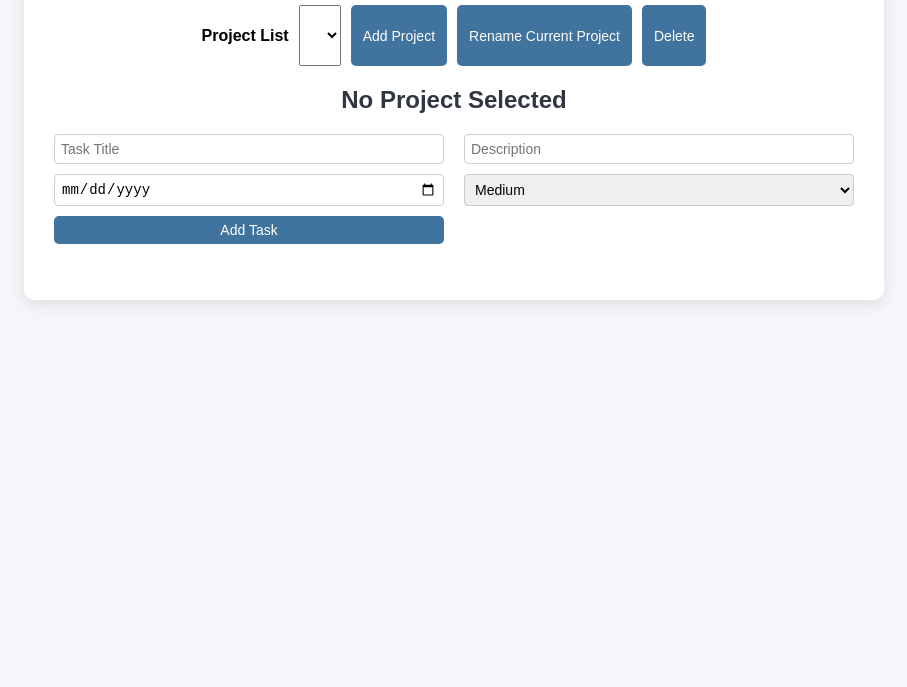
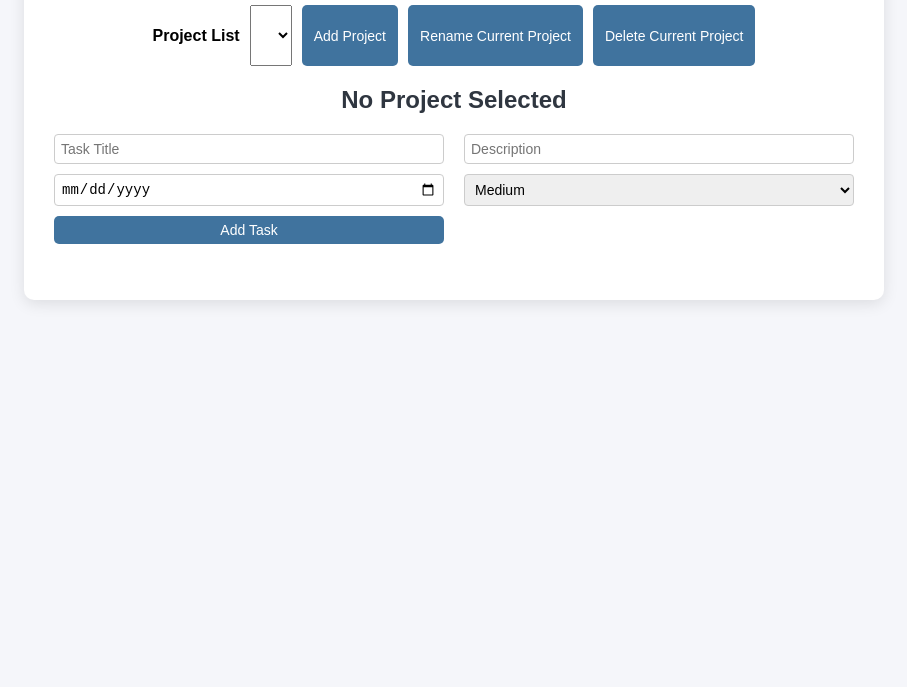
Before and after one commit to forever-fish-lover/CSIE-Project, a plain HTML site: page index.html in a window 1280 px wide. Shown: the part 113-800 px from the top of the page, without its empty margins (186-1093 px from the left). Drawn offline with Linux system fonts and the light colour scheme.

Commit message:
modified button presentation

```diff
--- a/index.html
+++ b/index.html
@@ -44,7 +44,7 @@
             <select id="projectDropdown"></select>
             <button onclick="createProject()">Add Project</button>
             <button onclick="renameProject()">Rename Current Project</button>
-            <button onclick="deleteProject()">Delete</button>
+            <button onclick="deleteProject()">Delete Current Project</button>
         </div>
 
         <h2 id="currentProjectName">No Project Selected</h2>
```
